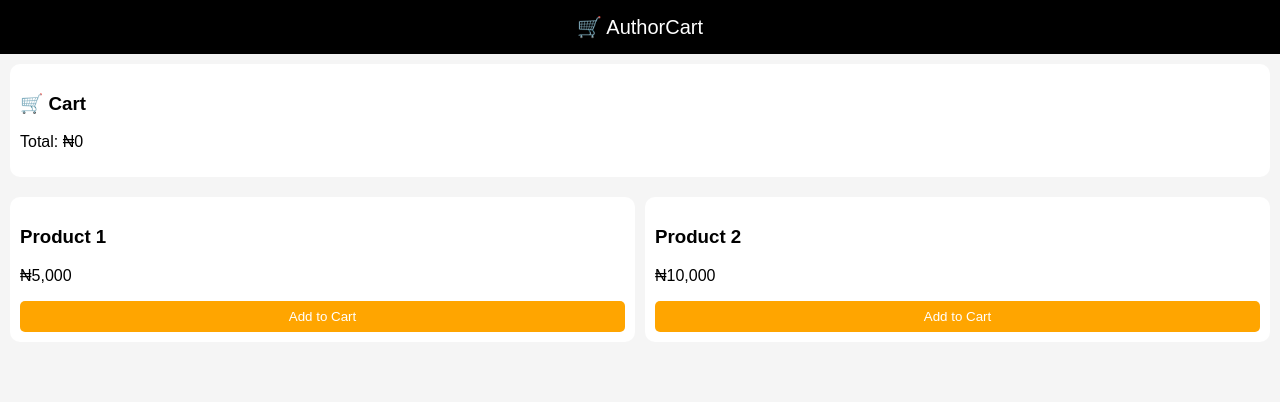
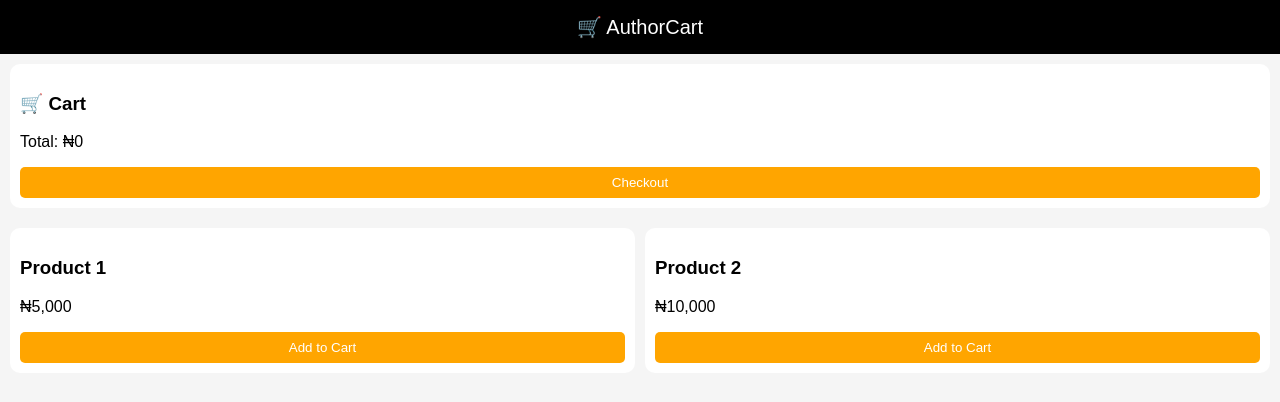
Before and after one commit to authorcartglobal/authorcart-backend, a plain HTML site: page index.html in a window 1280 px wide. Drawn offline with Linux system fonts and the light colour scheme.

Commit message:
Add Checkout button to cart section

```diff
--- a/index.html
+++ b/index.html
@@ -45,6 +45,8 @@
   <h3>🛒 Cart</h3>
   <ul id="cart-items"></ul>
   <p id="total">Total: ₦0</p>
+  <button onclick="payNow()">Checkout</
+  button>
 </div>
 
 <div class="products">
```
